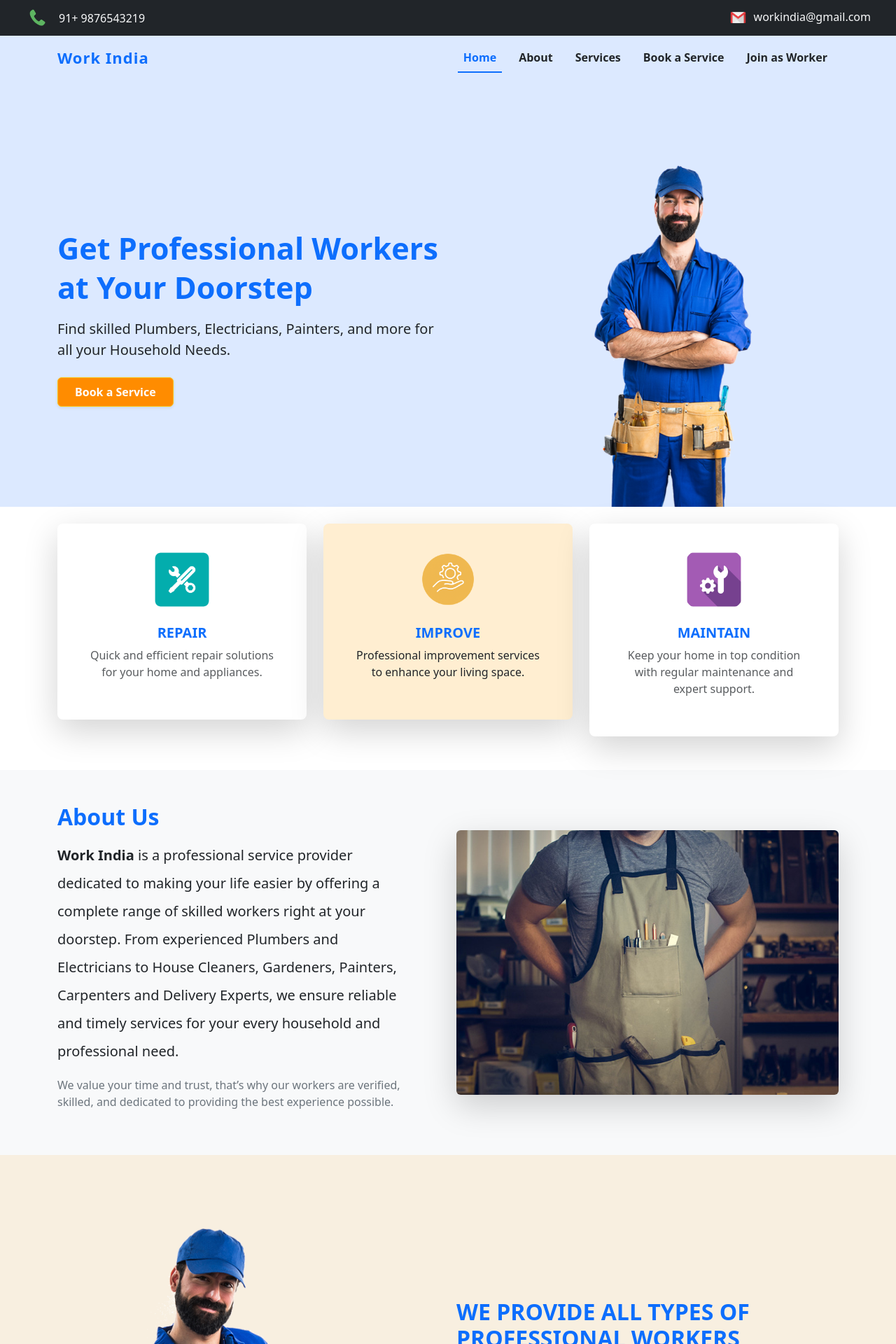
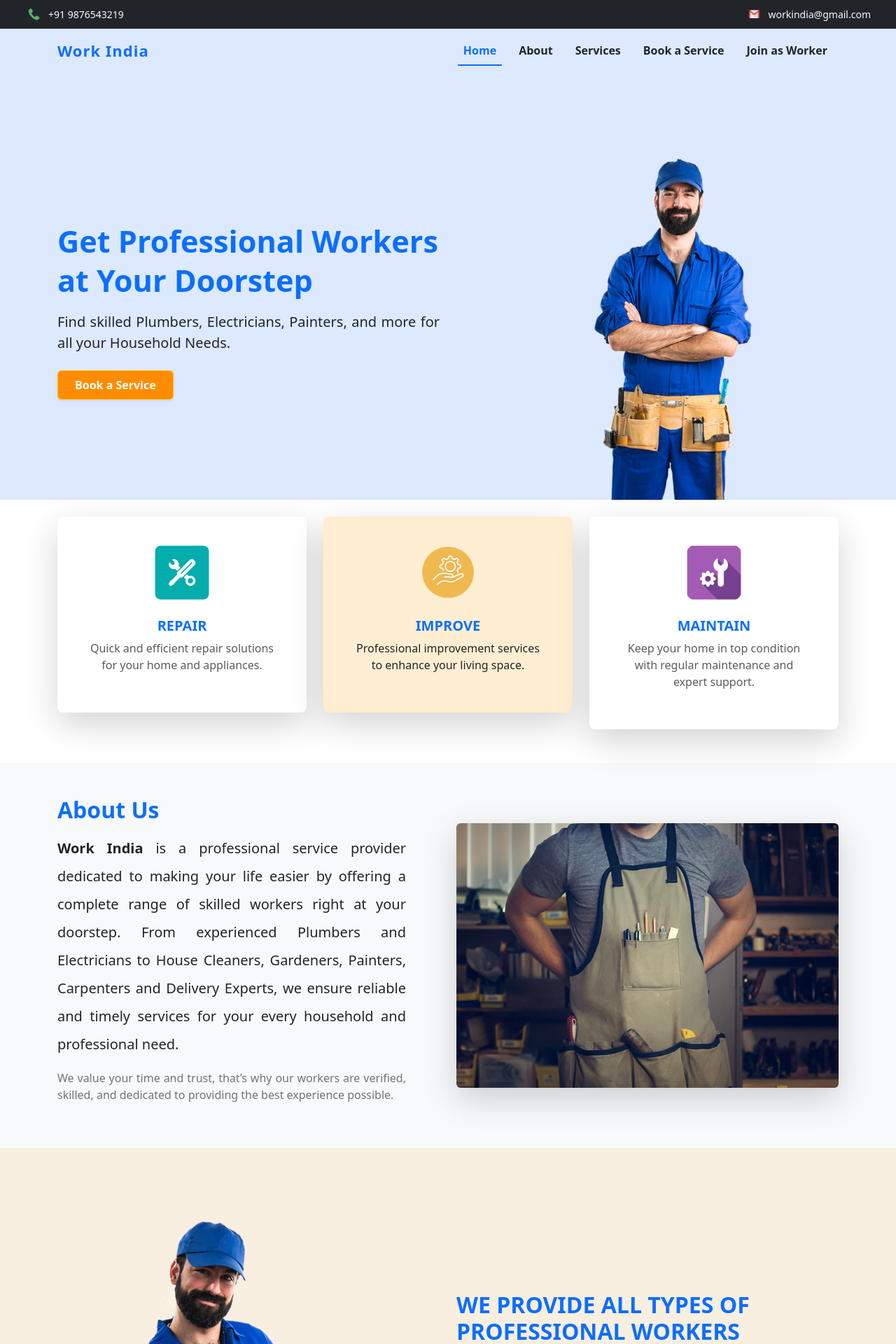
Before and after one commit to ChaitanyaC27/Work-India, a React (Vite) app: page / in a window 1280 px wide. Shown: the top 1920 px of the page at 70% size. Built offline with nearby package versions, Linux system fonts and the light colour scheme.

Commit message:
React + Vite project

```diff
--- a/src/Components/About.jsx
+++ b/src/Components/About.jsx
@@ -17,14 +17,22 @@ const About = () => {
             <div className="col-lg-6 col-md-6 mb-4 mb-md-0">
               <div className="detail-box pe-lg-5">
                 <h2 className="fw-bold mb-3 text-primary">About Us</h2>
-                <p className="text-dark fs-5 lh-lg">
+                <p
+                  className="text-dark fs-5 lh-lg"
+                  style={{ textAlign: "justify" }}
+                >
                   <strong>Work India</strong> is a professional service provider
                   dedicated to making your life easier by offering a complete
                   range of skilled workers right at your doorstep. From
-                  experienced Plumbers and Electricians to House Cleaners, Gardeners, Painters, Carpenters and Delivery Experts, we ensure reliable and
-                  timely services for your every household and professional need.
+                  experienced Plumbers and Electricians to House Cleaners,
+                  Gardeners, Painters, Carpenters and Delivery Experts, we
+                  ensure reliable and timely services for your every household
+                  and professional need.
                 </p>
-                <p className="text-secondary fs-6">
+                <p
+                  className="text-secondary fs-6"
+                  style={{ textAlign: "justify" }}
+                >
                   We value your time and trust, that’s why our workers are
                   verified, skilled, and dedicated to providing the best
                   experience possible.
@@ -69,7 +77,10 @@ const About = () => {
               <h2 className="fw-bold mb-3 text-primary">
                 WE PROVIDE ALL TYPES OF PROFESSIONAL WORKERS
               </h2>
-              <p className="text-dark fs-5 lh-lg">
+              <p
+                className="text-dark fs-5 lh-lg"
+                style={{ textAlign: "justify" }}
+              >
                 In India our team is dedicated to providing top-notch services
                 that meet all your needs. We believe in providing quality
                 workmanship and excellent customer service, ensuring that you
--- a/src/Components/Header.jsx
+++ b/src/Components/Header.jsx
@@ -1,37 +1,44 @@
 const Header = () => {
   return (
     <div className="hero_area">
-      <div
-        className="container-fluid py-2 bg-dark"
-      >
-        <div className="d-flex justify-content-between align-items-center px-4 col-md-12">
-          {/* Left Side - Contact with Image */}
+      <div className="container-fluid py-2 bg-dark">
+        <div
+          className="d-flex justify-content-between align-items-center px-3 px-md-4 flex-wrap"
+          style={{ rowGap: "4px" }}
+        >
+          {/* Left Side - Phone */}
           <div className="d-flex align-items-center gap-2">
-            {/* Replace src with your image */}
             <img
               src="./assets/phone-p.png"
-              alt="logo"
-              style={{ width: "35px", height: "35px", objectFit: "contain", marginRight: "5px" }}
+              alt="phone"
+              style={{
+                width: "25px",
+                height: "25px",
+                objectFit: "contain",
+              }}
             />
             <a
-              href="tel:91+ 8765432199"
-              className="text-decoration-none text-light"
+              href="tel:+919876543219"
+              className="text-decoration-none text-light small"
             >
-              91+ 9876543219
+              +91 9876543219
             </a>
           </div>
 
           {/* Right Side - Email */}
-          <div>
-
+          <div className="d-flex align-items-center gap-2">
             <img
               src="./assets/mail-m.png"
-              alt="logo"
-              style={{ width: "35px", height: "35px", objectFit: "contain", marginRight: "5px" }}
+              alt="mail"
+              style={{
+                width: "25px",
+                height: "25px",
+                objectFit: "contain",
+              }}
             />
             <a
               href="mailto:workindia@gmail.com"
-              className="text-decoration-none text-light"
+              className="text-decoration-none text-light small"
             >
               workindia@gmail.com
             </a>
--- a/src/Components/Home.jsx
+++ b/src/Components/Home.jsx
@@ -25,7 +25,8 @@ const Home = () => {
               >
                 Get Professional Workers at Your Doorstep
               </h1>
-              <p className="text-dark mb-4 fs-5">
+              <p className="text-dark mb-4 fs-5"
+              style={{ textAlign: "justify" }}>
                 Find skilled Plumbers, Electricians, Painters, and more for all
                 your Household Needs.
               </p>
--- a/src/Components/Navbar.jsx
+++ b/src/Components/Navbar.jsx
@@ -3,59 +3,55 @@ import { NavLink } from "react-router-dom";
 
 const Navbar = () => {
   return (
-    <nav
-      className="navbar navbar-expand-lg"
-      style={{ backgroundColor: "#dce9ff", padding: "10px 0" }}
-    >
+    <nav className="navbar navbar-expand-lg" style={{ backgroundColor: "#dce9ff", padding: "10px 0" }}>
       <div className="container">
-        {/* Brand Logo / Title */}
-        <NavLink
-          className="navbar-brand fw-bold text-primary"
-          to="/"
-          style={{ letterSpacing: "1px", fontSize: "22px" }}
-        >
+
+        {/* Brand Name */}
+        <NavLink className="navbar-brand fw-bold text-primary" to="/" style={{ letterSpacing: "1px", fontSize: "22px" }}>
           Work India
         </NavLink>
 
-        {/* Mobile Toggle Button */}
+        {/* Toggle Button for Mobile */}
         <button
           className="navbar-toggler"
           type="button"
           data-bs-toggle="collapse"
-          data-bs-target="#navbarSupportedContent"
-          aria-controls="navbarSupportedContent"
-          aria-expanded="false"
-          aria-label="Toggle navigation"
+          data-bs-target="#navbarMenu"
         >
           <span className="navbar-toggler-icon"></span>
         </button>
 
-        {/* Navbar Links */}
-        <div className="collapse navbar-collapse" id="navbarSupportedContent">
-          <ul className="navbar-nav ms-auto mb-2 mb-lg-0">
-            {[
-              { name: "Home", path: "/" },
-              { name: "About", path: "/about" },
-              { name: "Services", path: "/services" },
-              { name: "Book a Service", path: "/book-service" },
-              { name: "Join as Worker", path: "/join-as-worker" },
-            ].map((item) => (
-              <li className="nav-item mx-2" key={item.name}>
-                <NavLink
-                  to={item.path}
-                  className={({ isActive }) =>
-                    "nav-link fw-semibold " +
-                    (isActive
-                      ? "text-primary border-bottom border-2 border-primary"
-                      : "text-dark")
-                  }
-                >
-                  {item.name}
-                </NavLink>
-              </li>
-            ))}
+        {/* Navigation Links */}
+        <div className="collapse navbar-collapse" id="navbarMenu">
+          <ul className="navbar-nav ms-auto">
+            <li className="nav-item mx-2">
+              <NavLink to="/" className={({ isActive }) => isActive ? "nav-link fw-semibold text-primary border-bottom border-2 border-primary" : "nav-link fw-semibold text-dark"}>
+                Home
+              </NavLink>
+            </li>
+            <li className="nav-item mx-2">
+              <NavLink to="/about" className={({ isActive }) => isActive ? "nav-link fw-semibold text-primary border-bottom border-2 border-primary" : "nav-link fw-semibold text-dark"}>
+                About
+              </NavLink>
+            </li>
+            <li className="nav-item mx-2">
+              <NavLink to="/services" className={({ isActive }) => isActive ? "nav-link fw-semibold text-primary border-bottom border-2 border-primary" : "nav-link fw-semibold text-dark"}>
+                Services
+              </NavLink>
+            </li>
+            <li className="nav-item mx-2">
+              <NavLink to="/book-service" className={({ isActive }) => isActive ? "nav-link fw-semibold text-primary border-bottom border-2 border-primary" : "nav-link fw-semibold text-dark"}>
+                Book a Service
+              </NavLink>
+            </li>
+            <li className="nav-item mx-2">
+              <NavLink to="/join-as-worker" className={({ isActive }) => isActive ? "nav-link fw-semibold text-primary border-bottom border-2 border-primary" : "nav-link fw-semibold text-dark"}>
+                Join as Worker
+              </NavLink>
+            </li>
           </ul>
         </div>
+
       </div>
     </nav>
   );
```
